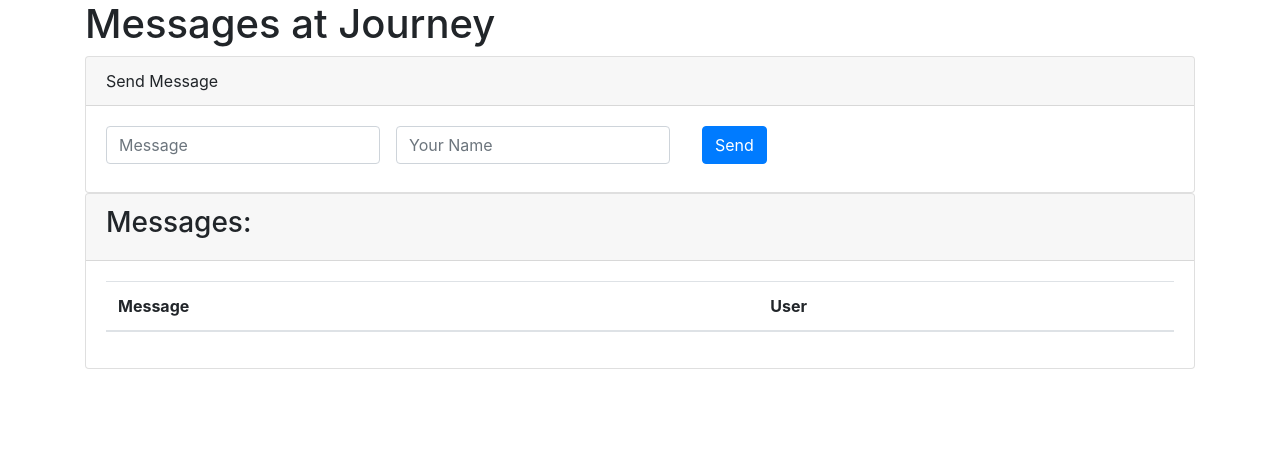
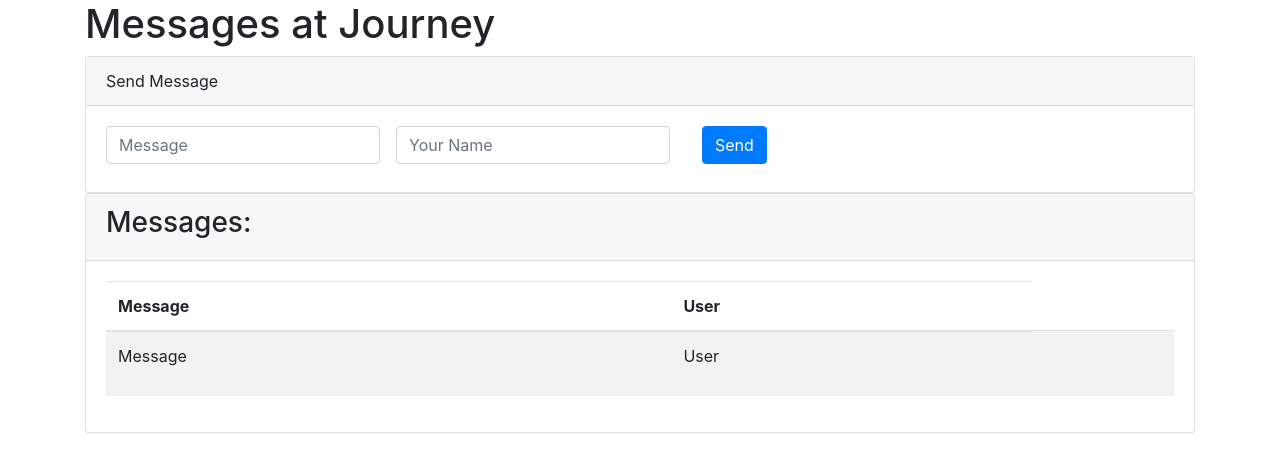
Before and after one commit to lantay/chatapp, a Vue app: page / in a window 1280 px wide. Shown: the top 472 px of the page. Built offline with nearby package versions, Linux system fonts and the light colour scheme; what vuefire would draw is missing.

Commit message:
took out vue code for solution code

```diff
--- a/src/App.vue
+++ b/src/App.vue
@@ -9,15 +9,14 @@
       <div class="card-header">Send Message</div>
       <div class="card-body">
         <form id="form"
-              class="form-inline"
-              @submit.prevent="addArticle">
+              class="form-inline">
           <div class="form-group mb-2">
             <label for="title" class="sr-only">Title</label>
             <input id="title"
                   type="text"
                   class="form-control"
                   placeholder="Message"
-                  v-model="newArticle.title" />
+                   />
           </div>
           <div class="form-group mx-sm-3 mb-2">
             <label for="author" class="sr-only">Author</label>
@@ -25,7 +24,7 @@
                   type="text"
                   class="form-control"
                   placeholder="Your Name"
-                  v-model="newArticle.author" />
+                   />
           </div>
           <button class="btn btn-primary mx-sm-3 mb-2">Send</button>
         </form>
@@ -45,11 +44,11 @@
             </tr>
           </thead>
           <tbody>
-            <tr v-for="article in articles" :key="article.id">
+            <tr>
               <td>
-               <p>{{ article.title }}</p>
+               <p>Message</p>
               </td>
-              <td>{{ article.author }}</td>
+              <td>User</td>
               <td>
               </td>
             </tr>
@@ -60,33 +59,3 @@
   </div>
 
 </template>
-
-<script>
-import articlesRef from './config'
-export default {
-  name: 'app',
-  firebase: {
-    articles: articlesRef
-  },
-  data () {
-    return {
-      newArticle: {
-        title: '',
-      }
-    }
-  },
-  methods: {
-    addArticle () {
-      articlesRef.push(this.newArticle)
-      this.newArticle.title = ''
-    },
-    removeArticle (article) {
-      articlesRef.child(article['.key']).remove()
-    }
-  }
-}
-</script>
-
-<style>
-
-</style>
```
